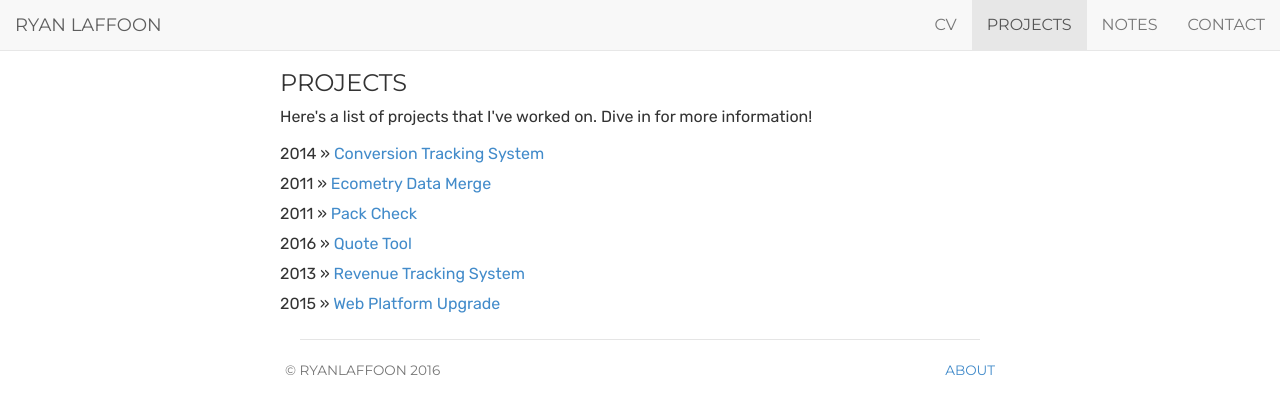
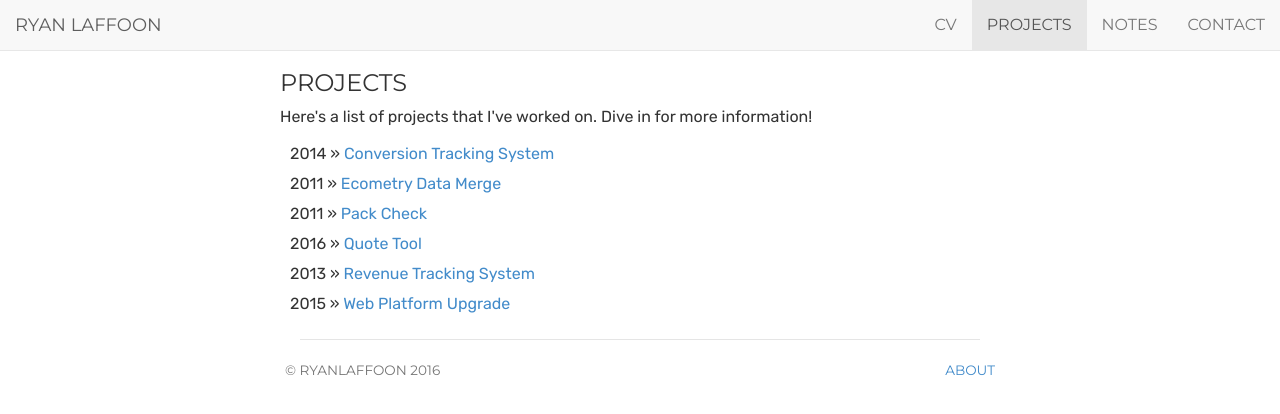
Before and after one commit to ryanlaffoon/ryanlaffoon.github.io, a Jekyll site: the page built from projects/index.html, in a window 1280 px wide. Shown: the top 414 px of the page. Built offline with Jekyll 4.4.1, drawn with Linux system fonts in a browser that asks for light colours.

Commit message:
Update style.css

```diff
--- a/css/style.css
+++ b/css/style.css
@@ -75,6 +75,7 @@ ul.listprojects {
 }
 ul.listprojects li {
 	line-height: 30px;
+	text-indent: 10px;
 }
 .project .credit {
 	font-size: 24.5px;
```
